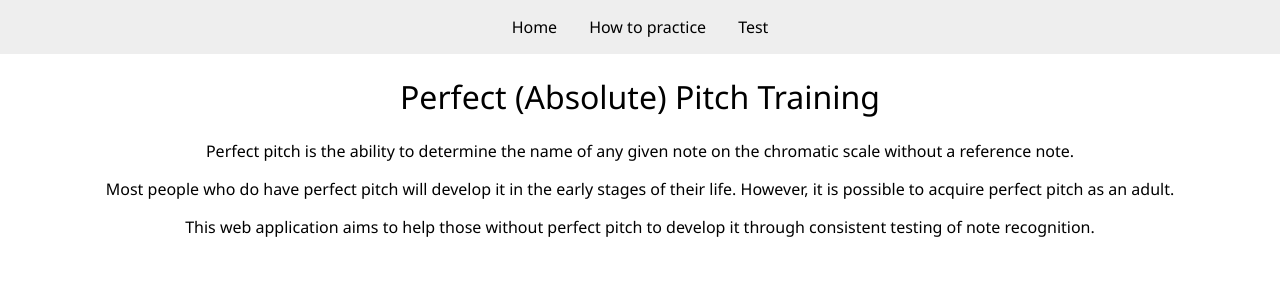
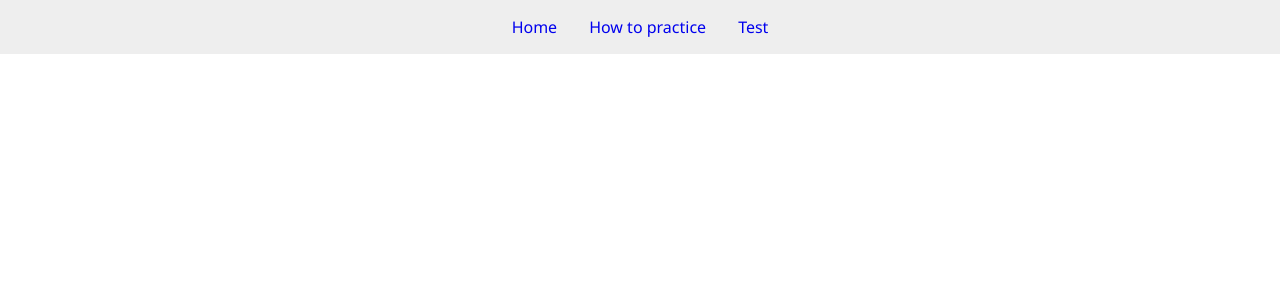
Before and after one commit to Chidoge/PerfectPitchTest, a React (Create React App) app: page /how in a window 1280 px wide. Shown: the top 300 px of the page. Built offline with nearby package versions, Linux system fonts and the light colour scheme.

Commit message:
Added header routing

```diff
--- a/src/App.tsx
+++ b/src/App.tsx
@@ -2,6 +2,7 @@ import React from 'react'
 import { BrowserRouter as Router, Route, Switch } from 'react-router-dom'
 import Home from './containers/Home/Home'
 import PageWrapper from './containers/PageWrapper/PageWrapper'
+import Test from './containers/Test/Test'
 import './styles/main.scss'
 
 class App extends React.Component<any, any> {
@@ -12,17 +13,27 @@ class App extends React.Component<any, any> {
 
     render() {
         return (
+            <div className="app-container">
                 <Router>
                     <Switch>
-                    <Route path="/">
+                        <Route path="/test">
+                            <PageWrapper theme={this.state.theme}>
+                                <Test />
+                            </PageWrapper>
+                        </Route>
+                        <Route path="/how">
+                            <PageWrapper theme={this.state.theme}>
+                                <Test />
+                            </PageWrapper>
+                        </Route>
+                        <Route exact path="/">
                             <PageWrapper theme={this.state.theme}>
                                 <Home />
                             </PageWrapper>
                         </Route>
-                    <Route path="/test">
-                    </Route>
                     </Switch>
                 </Router>
+            </div>
         )
     }
 }
--- a/src/components/Header/Header.tsx
+++ b/src/components/Header/Header.tsx
@@ -1,12 +1,13 @@
-import React  from 'react'
+import React from 'react'
+import { Link } from 'react-router-dom'
 
 export default class Header extends React.Component<any, any> {
     render() {
         return (
             <div className="app-header">
-                <div className="link-button">Home</div>
-                <div className="link-button">How to practice</div>
-                <div className="link-button">Test</div>
+                <Link to="/"><div className="link-button">Home</div></Link>
+                <Link to="/how"><div className="link-button">How to practice</div></Link>
+                <Link to="/test"><div className="link-button">Test</div></Link>
             </div>
         )
     }
--- a/src/styles/containers/PageWrapper.scss
+++ b/src/styles/containers/PageWrapper.scss
@@ -4,5 +4,11 @@
 
     &.light-theme {
         color: $light-theme-text-dark;
+
+        a {
+            &:visited {
+                color: $light-theme-text;
+            }
+        }
     }
 }
--- a/src/styles/main.scss
+++ b/src/styles/main.scss
@@ -5,3 +5,14 @@
 
 @import './containers/Home.scss';
 @import './containers/PageWrapper.scss';
+
+
+.app-container {
+    a {
+        text-decoration: none;
+        font-family: "Segoe UI";
+        outline: none;
+
+
+    }
+}
```
Also changed, not shown: src/variables.scss (deleted, +0 -38 lines), 1 other file (tests, documents, lock files or other folders). Lines whose indentation alone changed are shown as unchanged.
